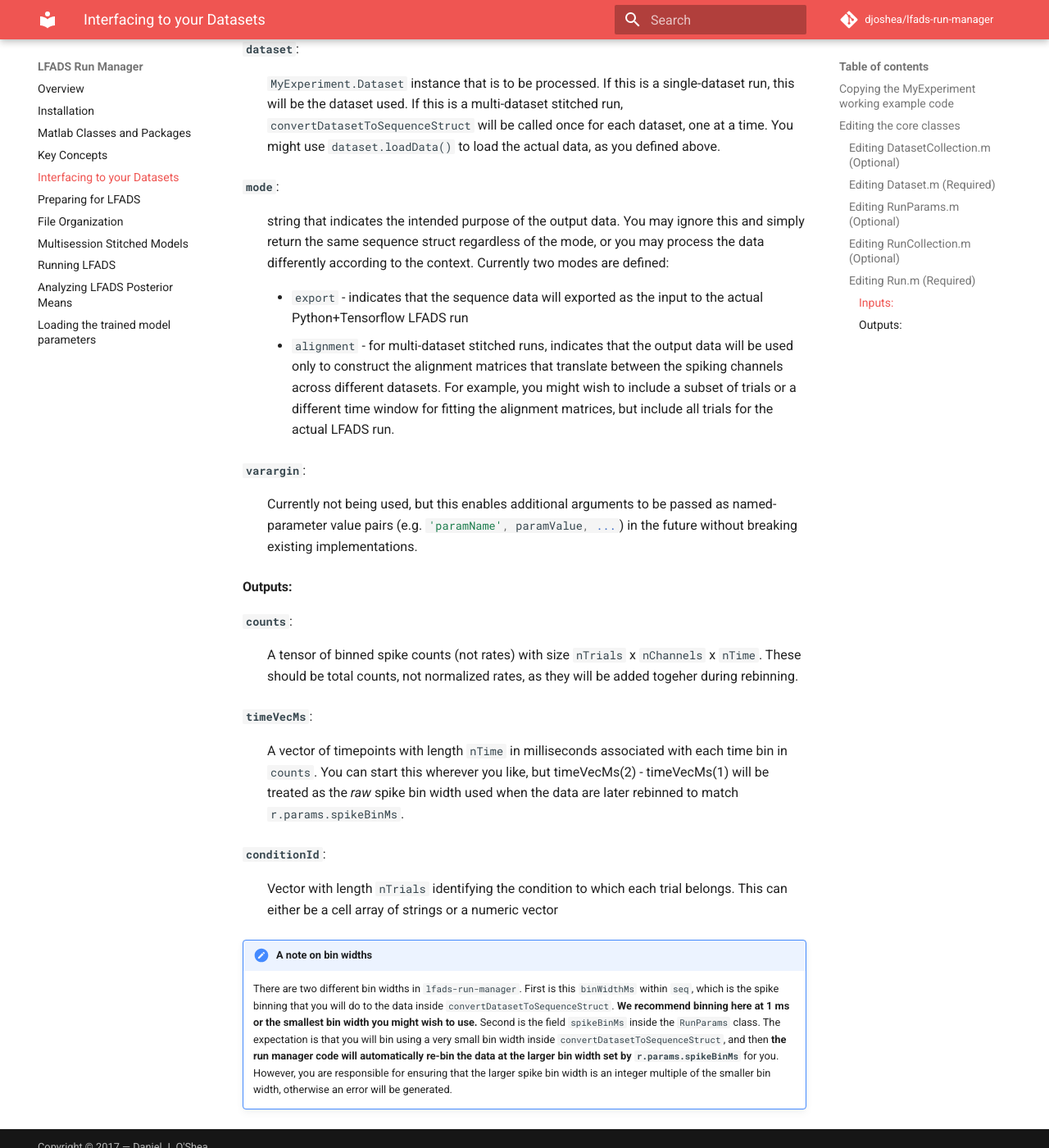
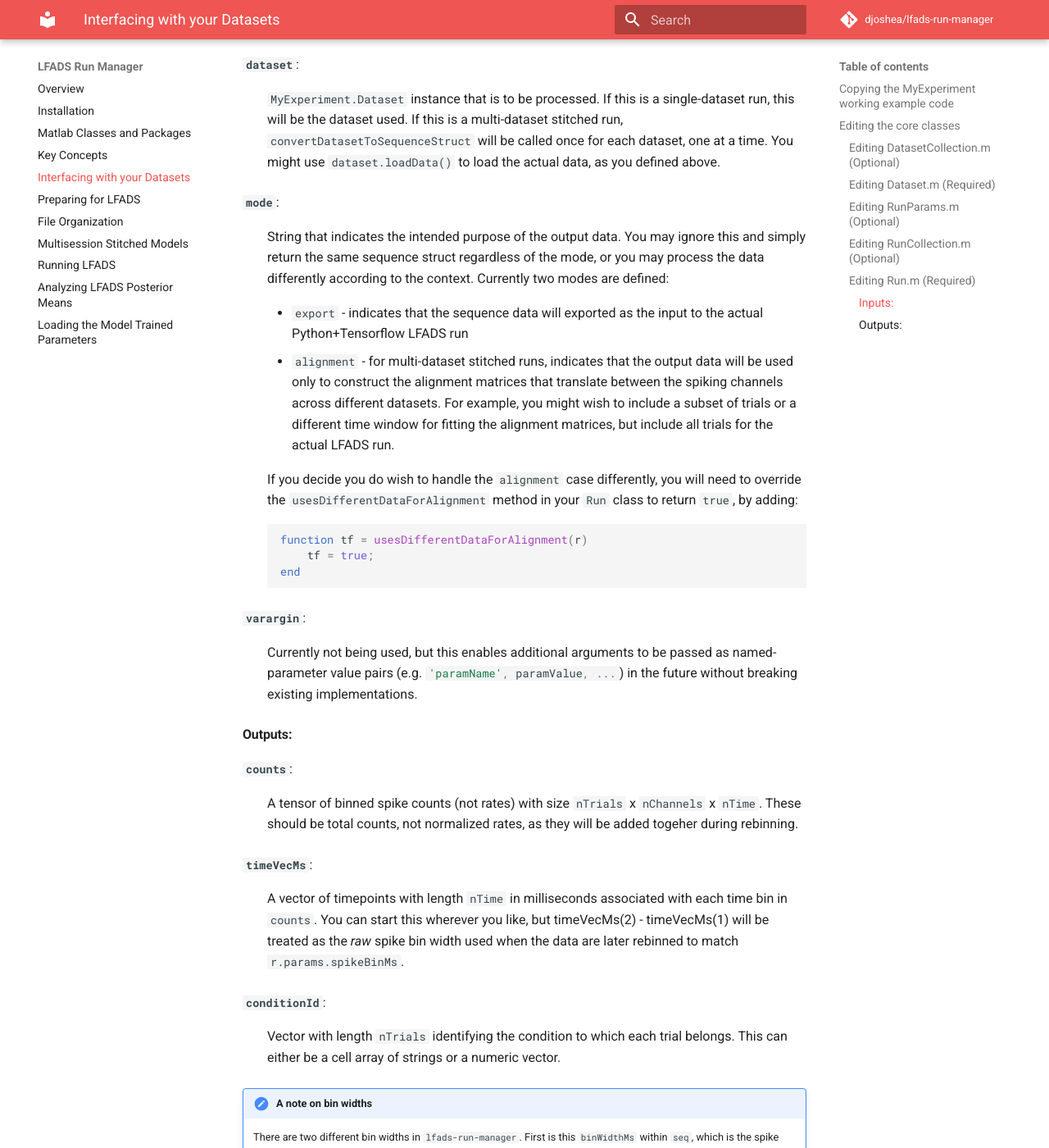
Before and after one commit to lfads/lfads-run-manager, an MkDocs documentation site: the page built from docs/adapting.md, in a window 1280 px wide and 1400 px high, scrolled down 4979 px. Shown: the whole window at 82% size. Built offline with MkDocs 1.6.1 and Material for MkDocs 9.7.7, drawn with Linux system fonts in a browser that asks for light colours; comment, search, counter and statistics services are not loaded; old or Windows-style settings are respelled for this version of MkDocs; some of the changed text lies outside the part shown.

Commit message:
Renaming usesDifferentSequenceDataForAlignment --> usesDifferentDataForAlignment

````diff
--- a/docs/adapting.md
+++ b/docs/adapting.md
@@ -95,7 +95,7 @@
 
 The metadata fields you might assign are as follows:
 
-* `subject` - Dataset subject or participant name
+* `subject` - dataset subject or participant name
 * `datenum` - a Matlab datenum identifying the collection time of the dataset
 * `nChannels` - the number of unique spiking channels recorded in this dataset
 * `nTrials` - the number of trials included in this dataset
@@ -157,7 +157,8 @@
 Edit the file `+MyExperiment/Run.m`. Recall that a `Run` represents a specific LFADS model training run. The main function you will need to provide a definition for is `convertDatasetToSequenceStruct`. This is where you will actually need to process your datasets and return a structure array containing binned spike counts. The function signature looks like this:
 
 ```matlab
-function [counts, timeVecMs, conditionId] = generateCountsForDataset(r, dataset, mode, varargin)
+function [counts, timeVecMs, conditionId] = ...
+    generateCountsForDataset(r, dataset, mode, varargin)
 ```
 
 Here, `r` refers to the `MyExperiment.Run` instance. It may be particularly helpful to refer to the `RunParams` instance assigned to this run via `r.params`, especially if you have defined any additional hyperparameters that affect the way in which neural data should be extracted, e.g. which trials and what time window are included.
@@ -171,10 +172,19 @@
 : `MyExperiment.Dataset` instance that is to be processed. If this is a single-dataset run, this will be the dataset used. If this is a multi-dataset stitched run, `convertDatasetToSequenceStruct` will be called once for each dataset, one at a time. You might use `dataset.loadData()` to load the actual data, as you defined above.
 
 **`mode`**:
-: string that indicates the intended purpose of the output data. You may ignore this and simply return the same sequence struct regardless of the mode, or you may process the data differently according to the context. Currently two modes are defined:
+: String that indicates the intended purpose of the output data. You may ignore this and simply return the same sequence struct regardless of the mode, or you may process the data differently according to the context. Currently two modes are defined:
 
     * `export` - indicates that the sequence data will exported as the input to the actual Python+Tensorflow LFADS run
     * `alignment` - for multi-dataset stitched runs, indicates that the output data will be used only to construct the alignment matrices that translate between the spiking channels across different datasets. For example, you might wish to include a subset of trials or a different time window for fitting the alignment matrices, but include all trials for the actual LFADS run.
+
+    If you decide you do wish to handle the `alignment` case differently, you will need to override the `usesDifferentDataForAlignment` method in your `Run` class to return `true`, by adding:
+
+    ```matlab
+    function tf = usesDifferentDataForAlignment(r)
+        tf = true;
+    end
+    ```
+
 
 **`varargin`**:
 : Currently not being used, but this enables additional arguments to be passed as named-parameter value pairs (e.g. `:::matlab 'paramName', paramValue, ...`) in the future without breaking existing implementations.
@@ -188,7 +198,7 @@
 : A vector of timepoints with length `nTime` in milliseconds associated with each time bin in `counts`. You can start this wherever you like, but timeVecMs(2) - timeVecMs(1) will be treated as the _raw_ spike bin width used when the data are later rebinned to match `r.params.spikeBinMs`.
 
 **`conditionId`**:
-: Vector with length `nTrials` identifying the condition to which each trial belongs. This can either be a cell array of strings or a numeric vector
+: Vector with length `nTrials` identifying the condition to which each trial belongs. This can either be a cell array of strings or a numeric vector.
 
 !!! note "A note on bin widths"
     There are two different bin widths in `lfads-run-manager`. First is this `binWidthMs` within `seq`, which is the spike binning that you will do to the data inside `convertDatasetToSequenceStruct`. **We recommend binning here at 1 ms or the smallest bin width you might wish to use.** Second is the field `spikeBinMs` inside the `RunParams` class. The expectation is that you will bin using a very small bin width inside `convertDatasetToSequenceStruct`, and then **the run manager code will automatically re-bin the data at the larger bin width set by `r.params.spikeBinMs`** for you. However, you are responsible for ensuring that the larger spike bin width is an integer multiple of the smaller bin width, otherwise an error will be generated.
--- a/mkdocs.yml
+++ b/mkdocs.yml
@@ -31,13 +31,13 @@
   - Installation: install.md
   - Matlab Classes and Packages: matlab.md
   - Key Concepts: concepts.md
-  - Interfacing to your Datasets : adapting.md
+  - Interfacing with your Datasets : adapting.md
   - Preparing for LFADS: drive.md
   - File Organization: files.md
   - Multisession Stitched Models: multisession.md
   - Running LFADS: running.md
   - Analyzing LFADS Posterior Means: analysis.md
-  - Loading the trained model parameters: trained_params.md
+  - Loading the Model Trained Parameters: trained_params.md
 
 copyright: 'Copyright &copy; 2017 &mdash; Daniel J. O&#39;Shea'
 
````
Also changed, not shown: docs/drive.md (+1 -1 lines), docs/index.md (+3 -5 lines), 2 other files.
